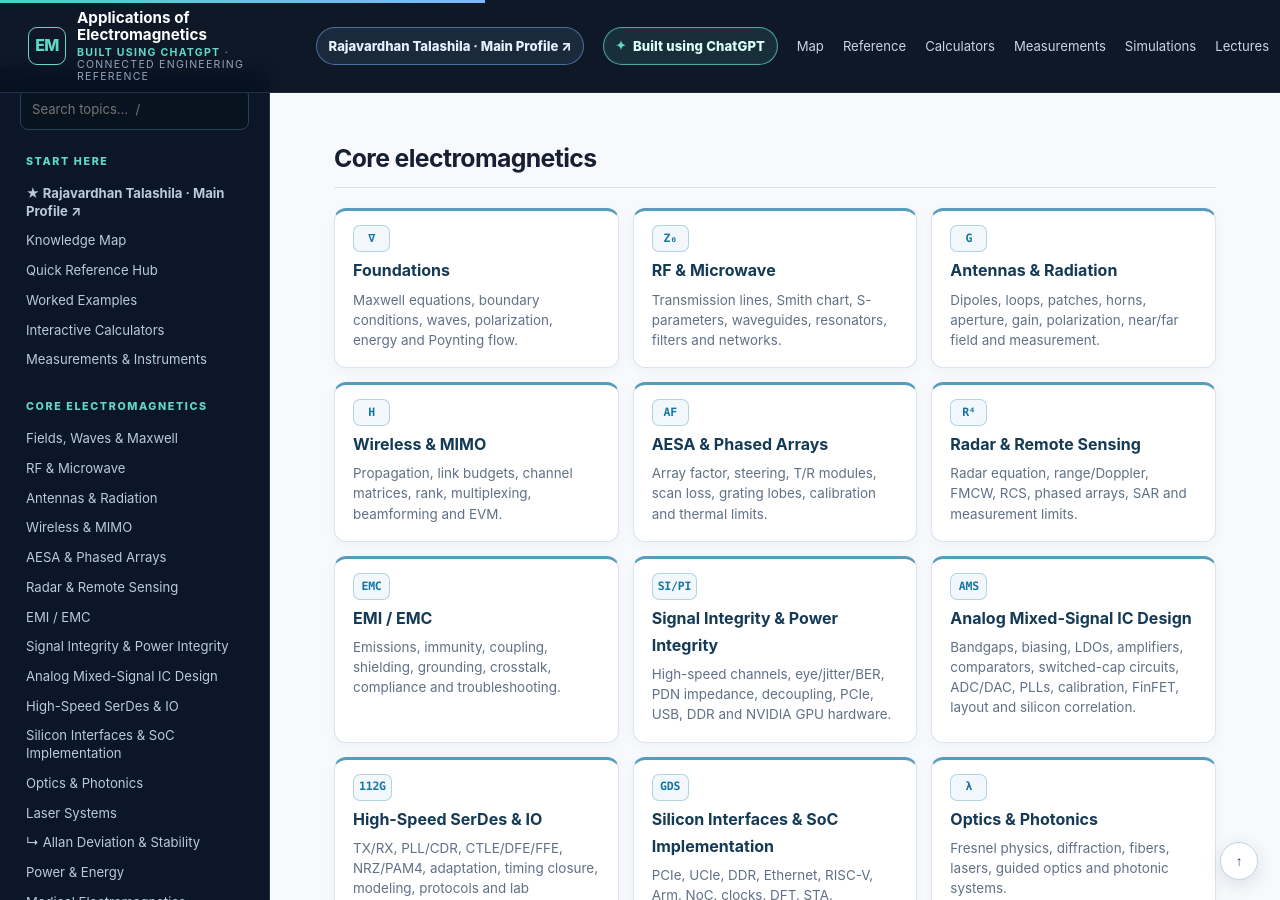
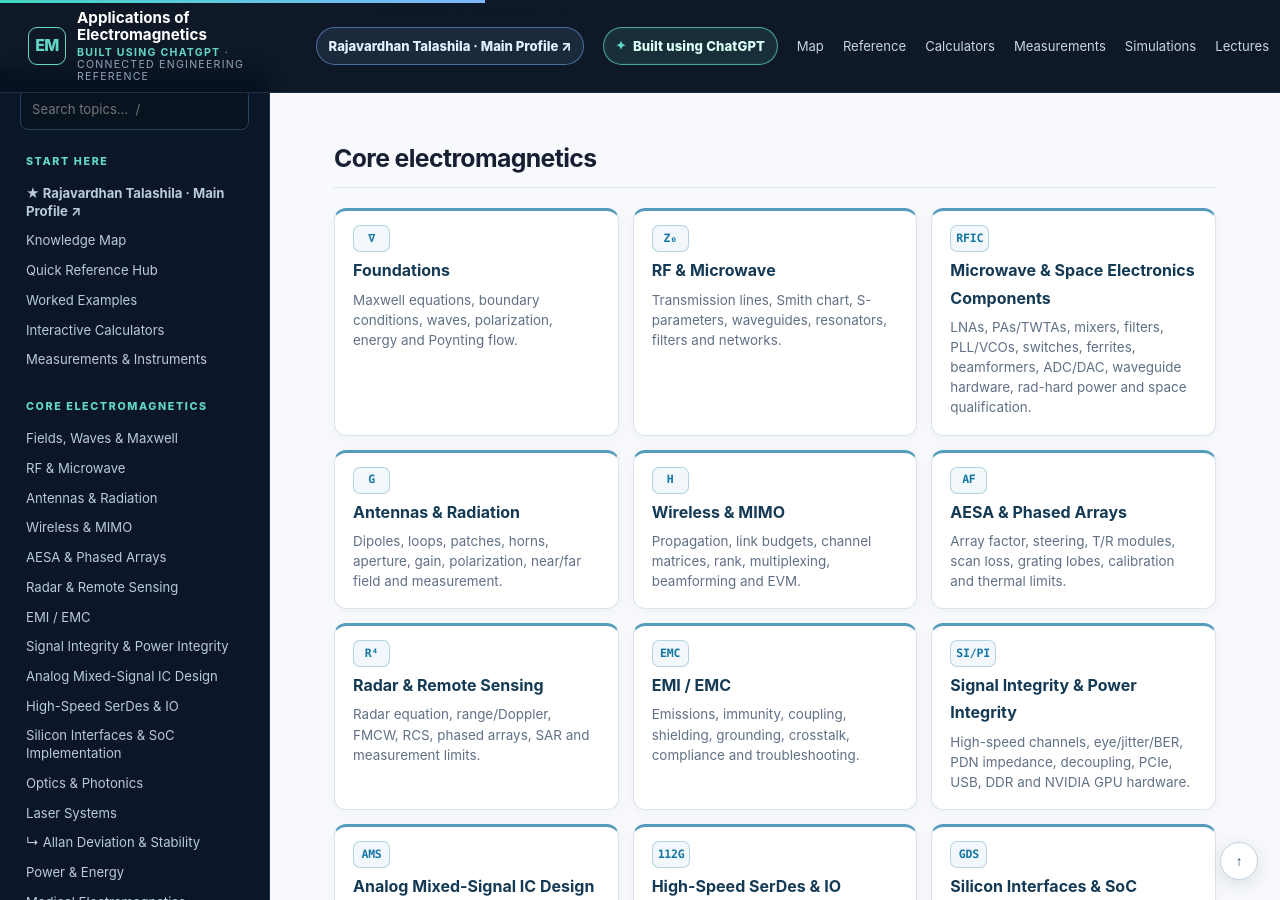
Before and after one commit to RajavardhanT/Electromagnetics_Applications, a Jekyll site: the page built from index.md, in a window 1280 px wide and 900 px high, scrolled down 2254 px. Built offline with Jekyll 4.4.1, drawn with Linux system fonts in a browser that asks for light colours.

Commit message:
Expose microwave space components on homepage

```diff
--- a/index.md
+++ b/index.md
@@ -90,6 +90,7 @@ description: A connected, practical reference from Maxwell's equations to RF eng
 <div class="card-grid category-core">
 <a class="reference-card" data-symbol="∇" href="foundations/"><strong>Foundations</strong><span>Maxwell equations, boundary conditions, waves, polarization, energy and Poynting flow.</span></a>
 <a class="reference-card" data-symbol="Z₀" href="rf-microwave/"><strong>RF & Microwave</strong><span>Transmission lines, Smith chart, S-parameters, waveguides, resonators, filters and networks.</span></a>
+<a class="reference-card" data-symbol="RFIC" href="microwave-space-components/"><strong>Microwave & Space Electronics Components</strong><span>LNAs, PAs/TWTAs, mixers, filters, PLL/VCOs, switches, ferrites, beamformers, ADC/DAC, waveguide hardware, rad-hard power and space qualification.</span></a>
 <a class="reference-card" data-symbol="G" href="antennas/"><strong>Antennas & Radiation</strong><span>Dipoles, loops, patches, horns, aperture, gain, polarization, near/far field and measurement.</span></a>
 <a class="reference-card" data-symbol="H" href="wireless/"><strong>Wireless & MIMO</strong><span>Propagation, link budgets, channel matrices, rank, multiplexing, beamforming and EVM.</span></a>
 <a class="reference-card" data-symbol="AF" href="aesa/"><strong>AESA & Phased Arrays</strong><span>Array factor, steering, T/R modules, scan loss, grating lobes, calibration and thermal limits.</span></a>
```
